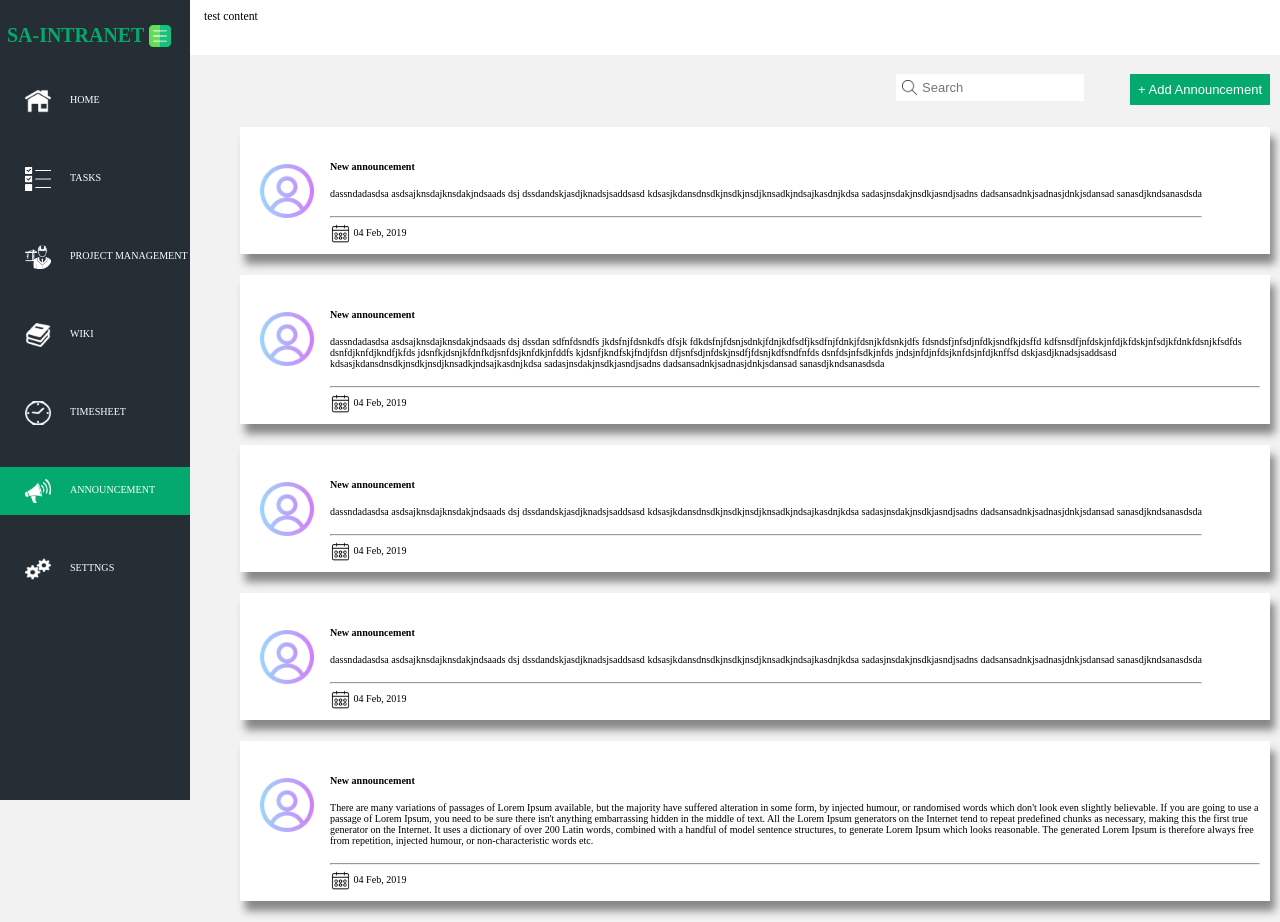
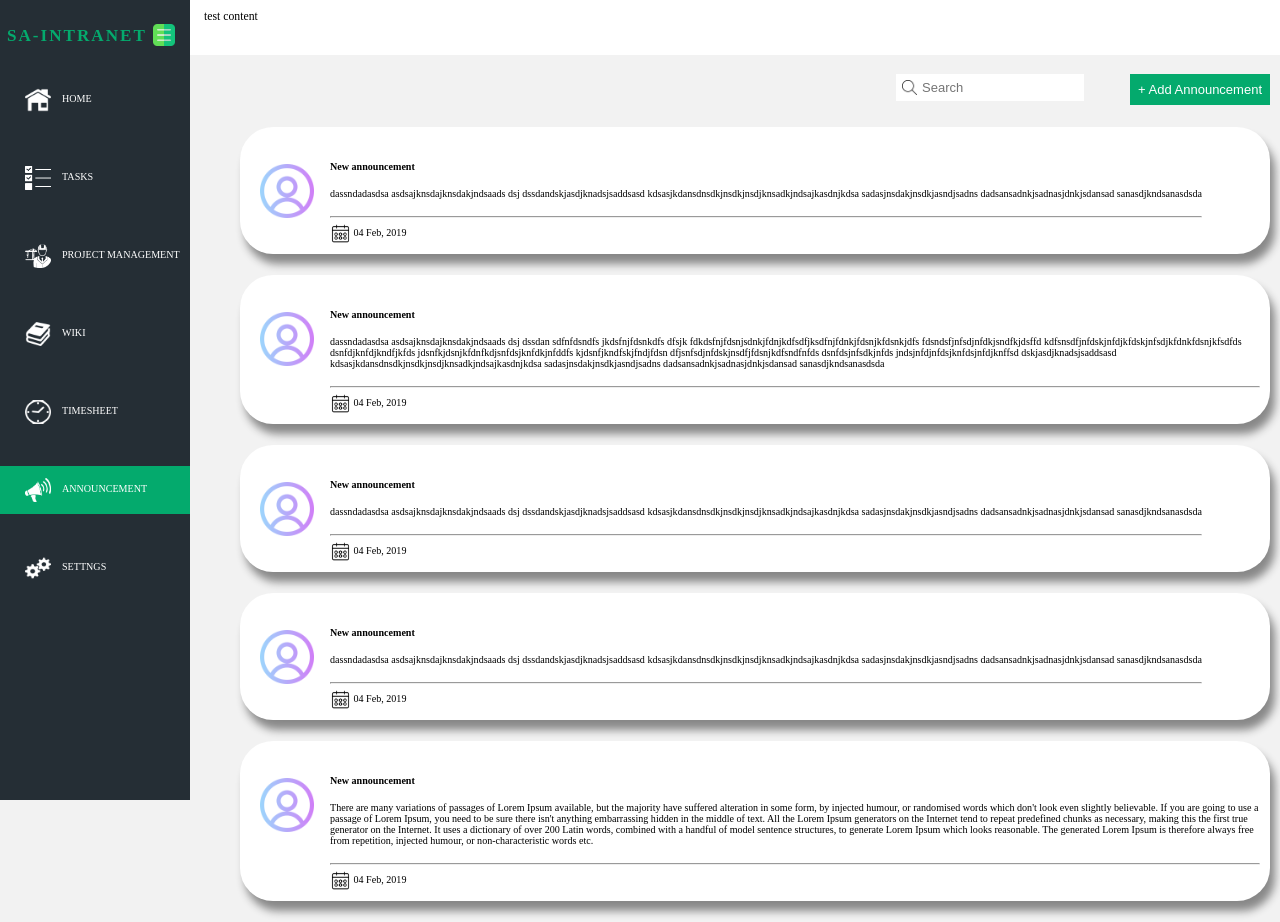
Before and after one commit to naveenkosigi/work-space-management-app, an Angular app: page / in a window 1280 px wide. Built offline with nearby package versions, Linux system fonts and the light colour scheme.

Commit message:
css enhancements main page

```diff
--- a/src/app/announcements/announcements.component.css
+++ b/src/app/announcements/announcements.component.css
@@ -4,6 +4,7 @@
     background-color: white;
     padding: 10px;
     box-shadow: 5px 10px 8px #888888;
+    border-radius: 33px;
 }
 
 .announcement-component-content{
--- a/src/app/main-page/main-page.component.css
+++ b/src/app/main-page/main-page.component.css
@@ -140,10 +140,11 @@
 
 .org-container{
     color: #04AA6D;
-    font-size: 21px;
+    font-size: 18px;
     padding-left: 7px;
     padding-top: 24px;
     margin-bottom: 30px;
+    letter-spacing: 2px;
 }
 
 .hamburger-icon{
@@ -162,7 +163,7 @@
 .navigation-bar li img{
     width: 26px;
     vertical-align: middle;
-    margin-right: 19px;
+    margin-right: 11px;
     height: 24px;
 }
 
@@ -171,7 +172,7 @@
 }
 
 .navigation-bar .highlight{
-    display: inline-block;
+    display: block;
     width: 100%;
     margin-bottom: 30px;
 }
```
